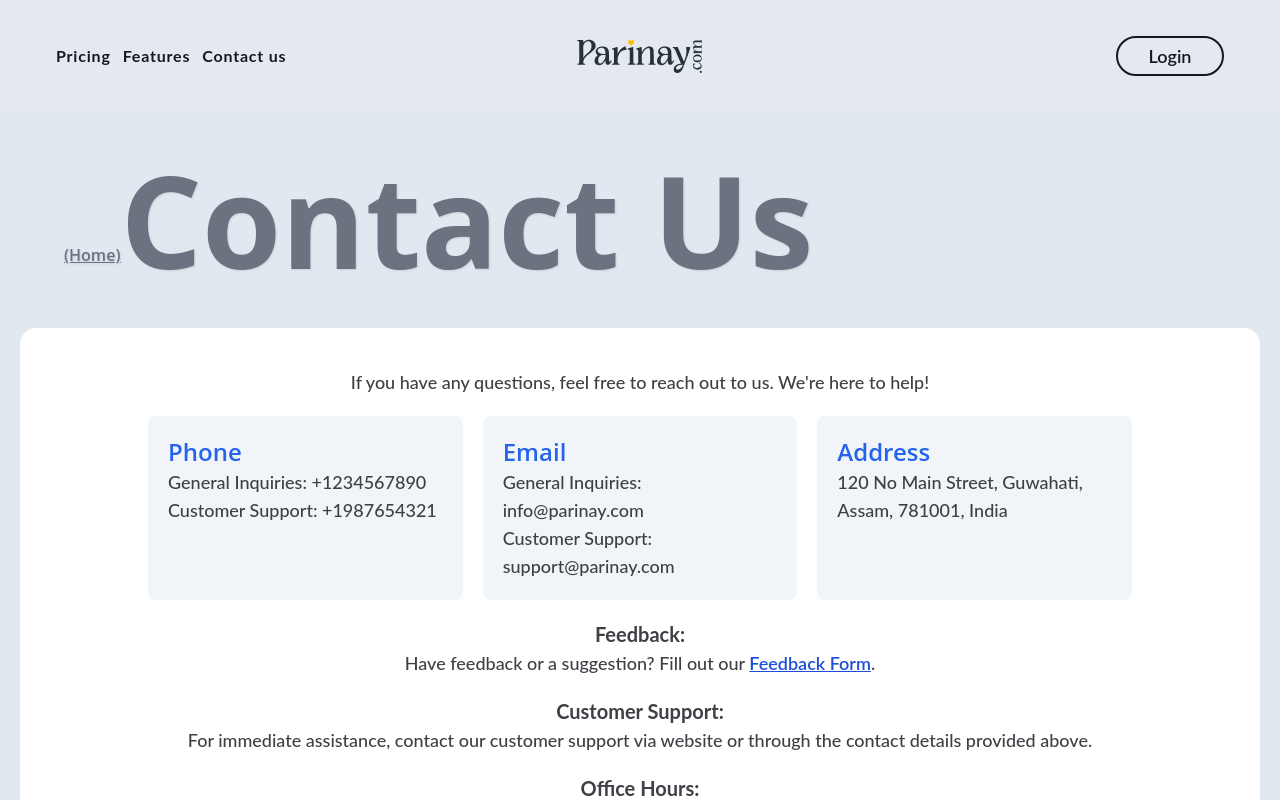
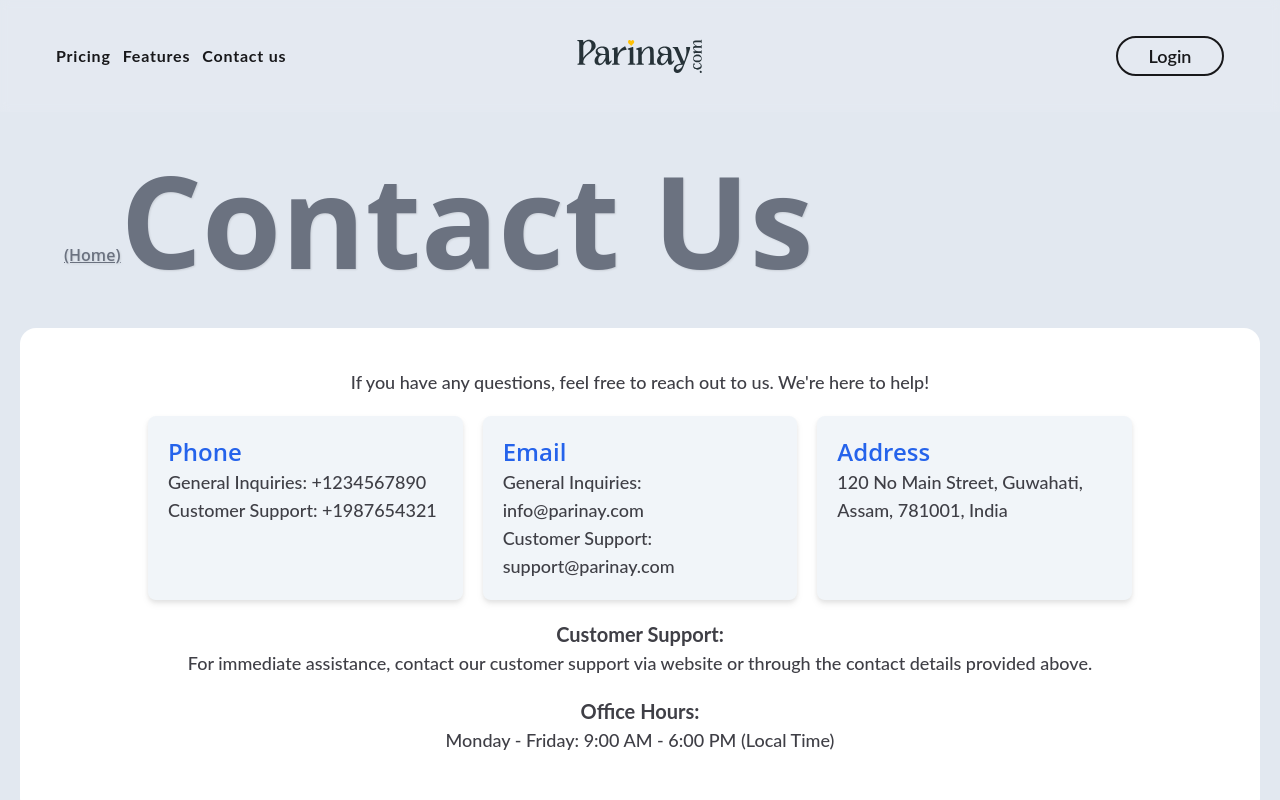
Before and after one commit to JyotiInHex/Parinay, a React (Create React App) app: page /contact in a window 1280 px wide. Shown: the top 800 px of the page. Built offline with nearby package versions, Linux system fonts and the light colour scheme; the HTML template or start-up script is replaced by a standard one.

Commit message:
new update

```diff
--- a/src/pages/contact.jsx
+++ b/src/pages/contact.jsx
@@ -1,14 +1,10 @@
-import React, { useEffect } from 'react'
+import React, { useEffect, useRef, useState } from 'react'
 import { Link } from 'react-router-dom'
 
-const contact = () => {
-  const OpenFeedback = () => {
-    console.log('Ok');
-  };
-
+const Contact = () => {
   return (
     <>
-      <div className="w-full h-auto p-5">
+      <div className="w-full h-auto p-5 relative">
         <figure className="p-6 mr-5 ml-5 mb-5 rounded-3xl bg-gradient-to-tr">
           <h1 className="text-9xl text-gray-500 text-shadow-sm font-bold font-opensans relative">
             <sup className="text-base font-semibold underline">
@@ -20,23 +16,22 @@ const contact = () => {
         <div className="bg-white w-full h-full px-32 py-10 rounded-2xl text-lg text-zinc-700 font-lato font-medium">
           <h6 className="px-5 text-center">If you have any questions, feel free to reach out to us. We're here to help!</h6>
           <div className='flex gap-5 mt-5'>
-            <div className='w-full h-auto bg-slate-100 rounded-lg p-5'>
+            <div className='w-full drop-shadow-md h-auto bg-slate-100 rounded-lg p-5'>
               <h4 className='text-2xl text-blue-600 font-opensans font-semibold'>Phone</h4>
               <p className='text-lg text-zinc-700 font-lato font-medium'>General Inquiries: +1234567890</p>
               <p className='text-lg text-zinc-700 font-lato font-medium'>Customer Support: +1987654321</p>
             </div>
-            <div className='w-full h-auto bg-slate-100 rounded-lg p-5'>
+            <div className='w-full drop-shadow-md h-auto bg-slate-100 rounded-lg p-5'>
               <h4 className='text-2xl text-blue-600 font-opensans font-semibold'>Email</h4>
               <p className='text-lg text-zinc-700 font-lato font-medium'>General Inquiries: info@parinay.com</p>
               <p className='text-lg text-zinc-700 font-lato font-medium'>Customer Support: support@parinay.com</p>
             </div>
-            <div className='w-full h-auto bg-slate-100 rounded-lg p-5'>
+            <div className='w-full drop-shadow-md h-auto bg-slate-100 rounded-lg p-5'>
               <h4 className='text-2xl text-blue-600 font-opensans font-semibold'>Address</h4>
               <p className='text-lg text-zinc-700 font-lato font-medium'>120 No Main Street, Guwahati, Assam, 781001, India</p>
             </div>
           </div>
           <div className='text-center'>
-            <h6 className='my-5'><strong className='text-xl'>Feedback:</strong><br></br>Have feedback or a suggestion? Fill out our <span className='underline cursor-pointer text-blue-700 font-semibold' onClick={OpenFeedback}>Feedback Form</span>.</h6>
             <h6 className='my-5'><strong className='text-xl'>Customer Support:</strong><br></br>For immediate assistance, contact our customer support via website or through the contact details provided above.</h6>
             <h6 className='my-5'><strong className='text-xl'>Office Hours:</strong><br></br>Monday - Friday: 9:00 AM - 6:00 PM (Local Time)</h6>
           </div>
@@ -46,4 +41,4 @@ const contact = () => {
   )
 }
 
-export default contact
+export default Contact
```
Also changed, not shown: src/assets/Map.png (added), src/index.css (line endings or trailing spaces).
